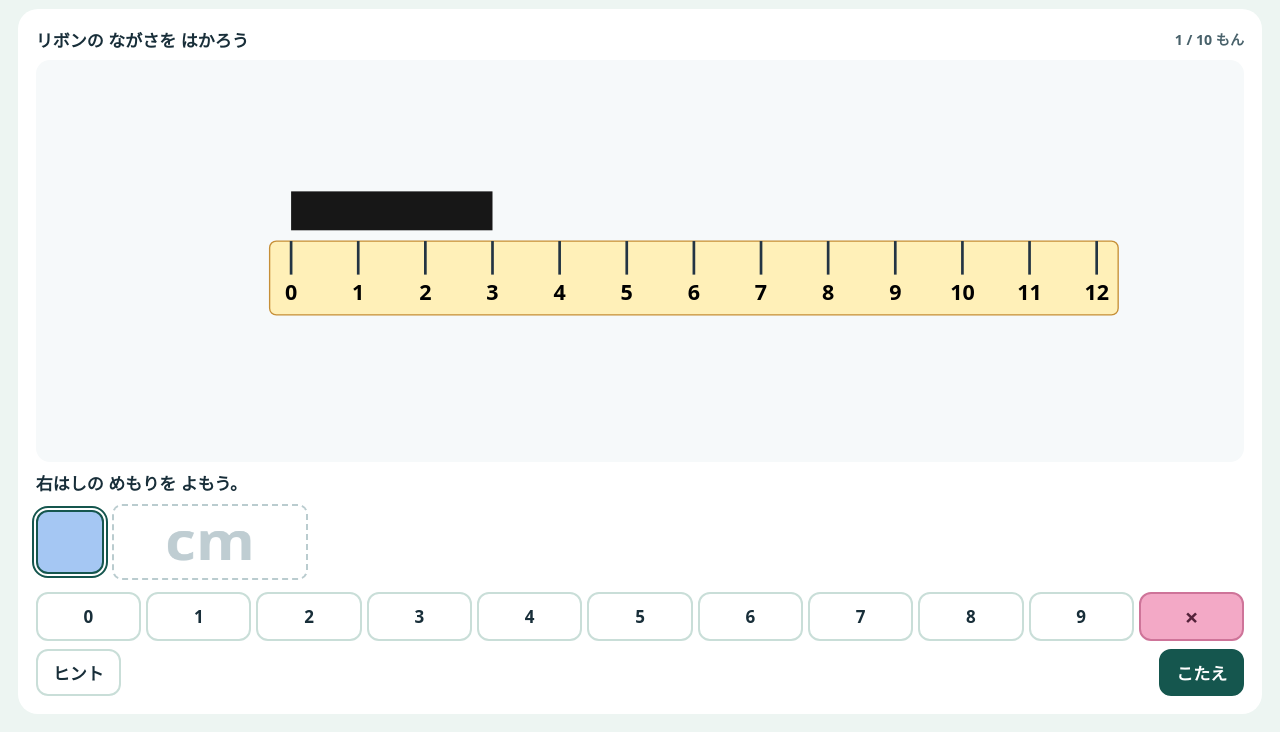
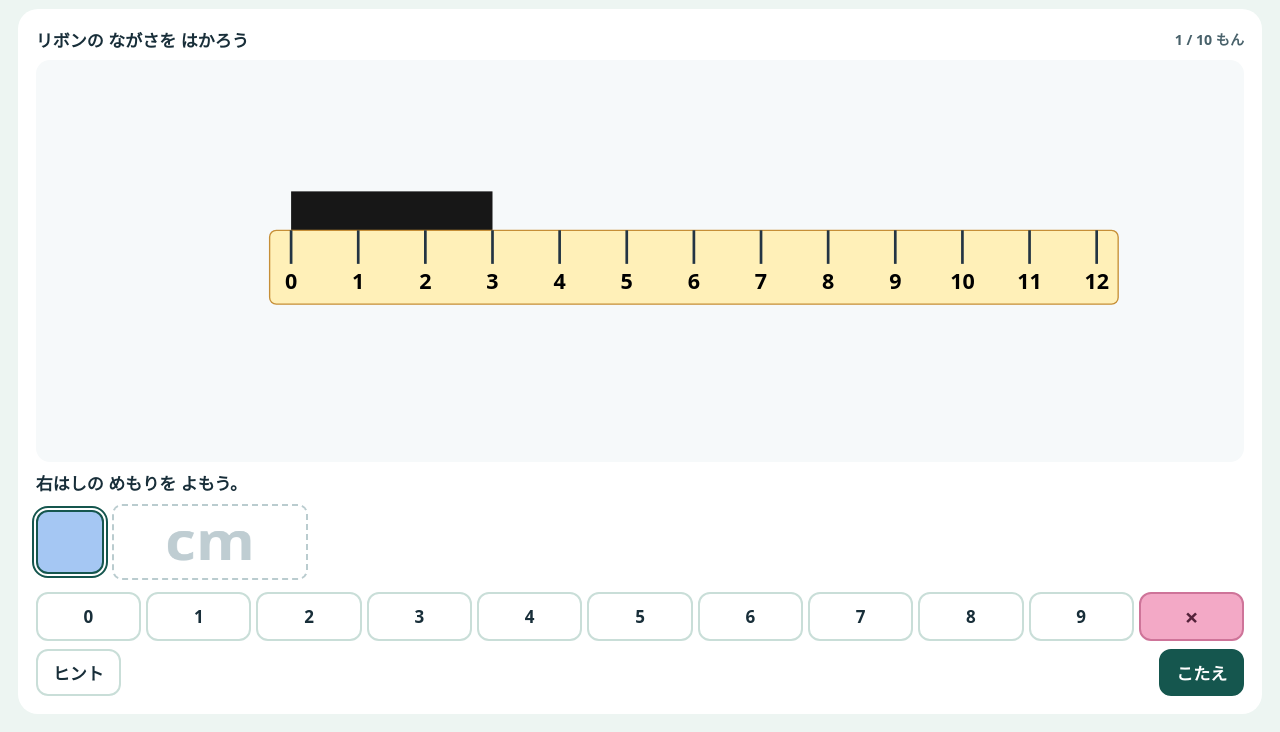
Before and after one commit to wkoshi0211-coder/ruler-practice, a plain HTML site: page index.html in a window 1280 px wide. Both pictures are taken after a click on the button "もんだいを はじめる". Shown: the part 68-800 px from the top of the page. Drawn offline with Linux system fonts and the light colour scheme.

Commit message:
Snap the ruler flush against ribbons and pencils

```diff
--- a/index.html
+++ b/index.html
@@ -27,7 +27,7 @@ const courses=[
  ['ふつうの定規で鉛筆をはかる','pencil','both',2,[43,56,82,35,27,46,86,104,113,97]]
 ];
 courses.forEach(([name],i)=>$('course').add(new Option(name,i)));
-const S=5,X=190,Y=68,H=29,RY=105,zero=16;
+const S=5,X=190,Y=68,H=29,PENCIL_BOTTOM=93,zero=16;
 let data,n,length,kind,mode,style,rx,ry,drag,passed,help,answers,activeAnswer,advanceTimer,waitingForMm,mmIntro;
 function intro(){
  const unit=courses[$('course').value][2];
@@ -45,7 +45,7 @@ function question(){
  [,kind,mode,style]=data;length=data[4][n];
  passed=false;$('check').disabled=false;$('correct-mark').hidden=true;help='';drag=null;rx=0;ry=169;
  mmIntro=style===1&&kind==='ribbon'&&n===0;waitingForMm=mmIntro;
- if(waitingForMm||data===courses[0]&&n<3){rx=X-zero;ry=RY}
+ if(waitingForMm||data===courses[0]&&n<3){rx=X-zero;ry=rulerTop()}
  $('progress').textContent=(n+1)+' / 10 もん';$('instruction').textContent=({ribbon:'リボン',pencil:'鉛筆'})[kind]+'の '+'ながさ'+'を はかろう';
  $('message').textContent=waitingForMm?'右はしは、何 cm かな？':aligned()?'右はしの めもりを よもう。':'じょうぎを ものの すぐ下に おき、左はしに 0を あわせよう。';
  $('message').className='';$('check').textContent='こたえ';$('hint').disabled=false;
@@ -71,10 +71,11 @@ $('show-mm').onclick=()=>{
   draw();
  }else guide('mm');
 };
-function aligned(){return rx===X-zero&&ry===RY}
+function rulerTop(){return kind==='pencil'?PENCIL_BOTTOM:Y+H}
+function aligned(){return rx===X-zero&&ry===rulerTop()}
 function object(){
  const w=length*S,e=X+w;
- if(kind==='pencil')return '<path d="M '+X+' 69 H '+(e-25)+' L '+e+' 81 L '+(e-25)+' 93 H '+X+' Z" fill="#171717"/><path d="M '+(e-25)+' 69 L '+e+' 81 L '+(e-25)+' 93 Z" fill="#e5bd8e"/><path d="M '+(e-8)+' 77 L '+e+' 81 L '+(e-8)+' 85 Z" fill="#283944"/>';
+ if(kind==='pencil')return '<path d="M '+X+' 69 H '+(e-25)+' L '+e+' 81 L '+(e-25)+' '+PENCIL_BOTTOM+' H '+X+' Z" fill="#171717"/><path d="M '+(e-25)+' 69 L '+e+' 81 L '+(e-25)+' '+PENCIL_BOTTOM+' Z" fill="#e5bd8e"/><path d="M '+(e-8)+' 77 L '+e+' 81 L '+(e-8)+' 85 Z" fill="#283944"/>';
  return '<rect x="'+X+'" y="'+Y+'" width="'+w+'" height="'+H+'" rx="'+0+'" fill="'+'#171717'+'"/>';
 }
 function draw(){
@@ -105,7 +106,7 @@ function draw(){
     bands+='<rect data-mm-cell="'+i+'" tabindex="0" role="button" aria-label="1 mmのマス" aria-pressed="'+countedMm.has(i)+'" x="'+x+'" y="39" width="5" height="28" fill="'+(countedMm.has(i)?'#14663b':'#a4d4b8')+'" stroke="#367854" stroke-width=".25"/>';
    }else bands+='<rect x="'+x+'" y="44" width="4" height="17" fill="#228b50"/>';
   }
-  guides+='<path d="M '+(X+length*S)+' 42 V '+RY+'" stroke="#344957" stroke-dasharray="4 3"/>';
+  guides+='<path d="M '+(X+length*S)+' 42 V '+rulerTop()+'" stroke="#344957" stroke-dasharray="4 3"/>';
  }
  $('board').innerHTML=bands+object()+guides+'<g id="ruler" transform="translate('+rx+' '+ry+')"><rect width="632" height="55" rx="5" fill="#fff0b8" stroke="#c68f37"/>'+marks+'</g>';
 }
@@ -115,7 +116,7 @@ board.onpointerdown=e=>{
  if(zoomMm){countMmCell(e);return;}
  if(zoomMm||mmIntro||passed||drag||!e.target.closest('#ruler'))return;const p=point(e);drag={id:e.pointerId,x:p.x-rx,y:p.y-ry};board.setPointerCapture(e.pointerId)};
 board.onpointermove=e=>{if(drag?.id!==e.pointerId)return;const p=point(e);rx=Math.min(265,Math.max(0,p.x-drag.x));ry=Math.min(183,Math.max(0,p.y-drag.y));draw()};
-board.onpointerup=e=>{if(drag?.id!==e.pointerId)return;drag=null;const tolerance=snapTolerance();if(Math.abs(rx+zero-X)<=tolerance.x&&Math.abs(ry-RY)<=tolerance.y){rx=X-zero;ry=RY;$('message').textContent='右はしの めもりを よもう。';$('message').className=''}draw()};
+board.onpointerup=e=>{if(drag?.id!==e.pointerId)return;drag=null;const tolerance=snapTolerance();if(Math.abs(rx+zero-X)<=tolerance.x&&Math.abs(ry-rulerTop())<=tolerance.y){rx=X-zero;ry=rulerTop();$('message').textContent='右はしの めもりを よもう。';$('message').className=''}draw()};
 board.onpointercancel=board.onlostpointercapture=()=>{drag=null};
 function field(unit,correct){
  const wrap=document.createElement('div');wrap.className='field';
```
